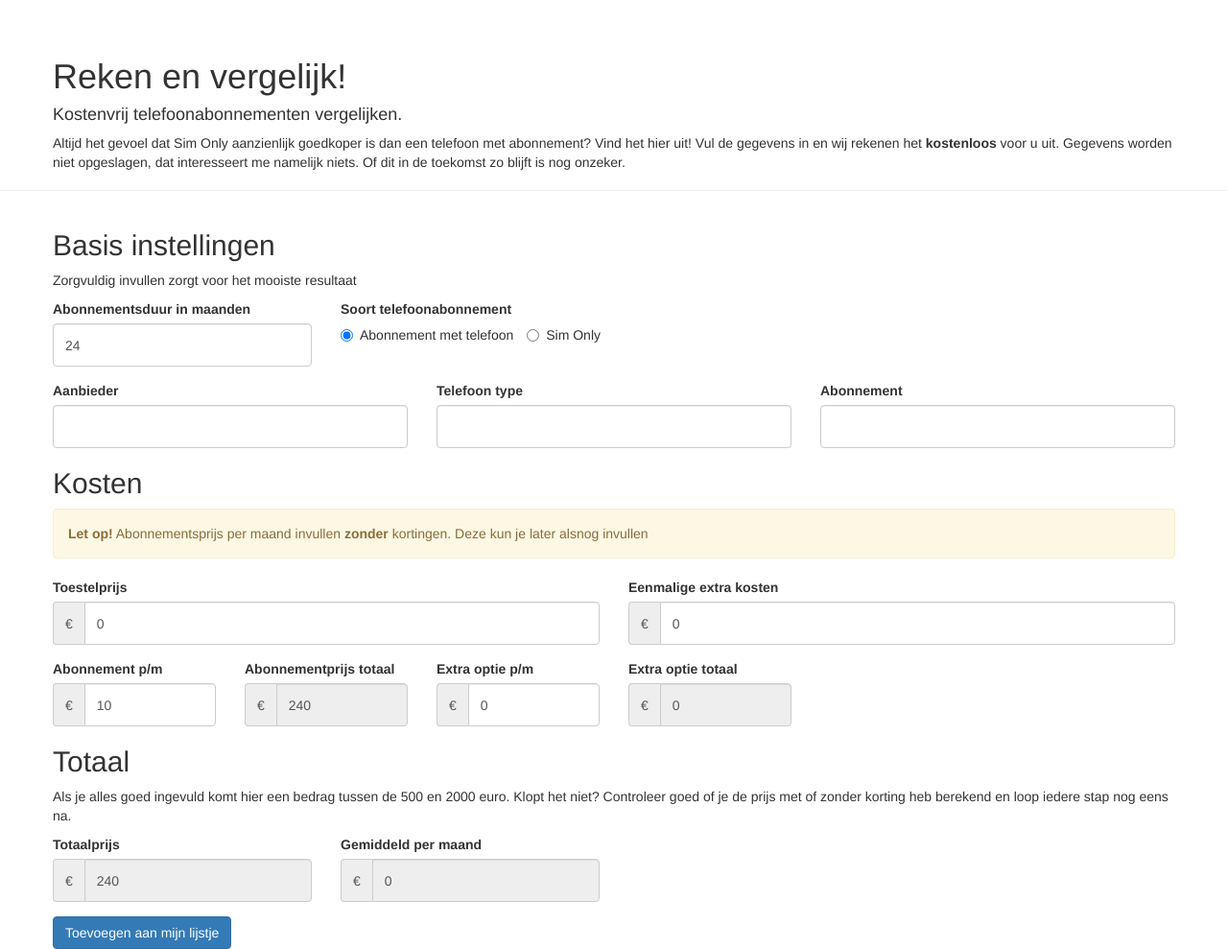
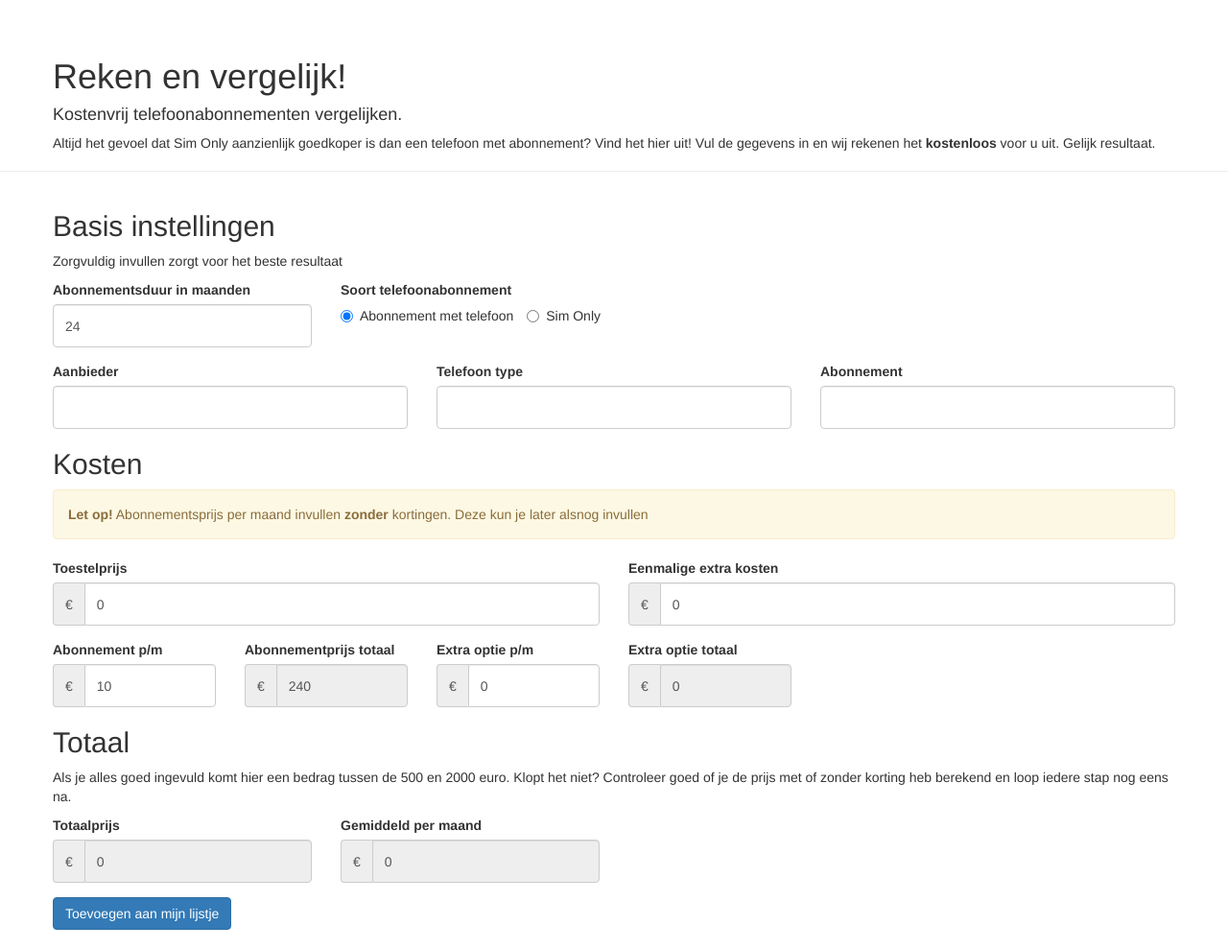
Before and after one commit to nsmeele/telefoon-rekenmachine, a PHP site: page / in a window 1280 px wide. Shown: the whole page at 96% size. Run offline with PHP 8.4, Linux system fonts and the light colour scheme.

Commit message:
Kleine verbeteringen

```diff
--- a/assets/js/main.js
+++ b/assets/js/main.js
@@ -17,11 +17,12 @@ $(document).ready(function() {
 		    var bereken_abonnementprijs_totaal = abonnementsduur*abonnement_p_m;
 		    var bereken_extra_optie_totaal = abonnementsduur*extra_p_m;
 		    var bereken_totaalprijs = bereken_abonnementprijs_totaal+bereken_extra_optie_totaal;
+		    var bereken_eenmalige_kosten = toestelprijs+eenmalige_kosten;
 
 
 		    $( "input#abonnementprijs_totaal" ).val( bereken_abonnementprijs_totaal );
 		    $( "input#extra_optie_totaal" ).val( bereken_extra_optie_totaal );
-			$( "input#totaalprijs" ).val( bereken_totaalprijs );
+			// $( "input#totaalprijs" ).val( bereken_eenmalige_kosten );
 
 			// console.log( toestelprijs );
 
--- a/index.php
+++ b/index.php
@@ -18,7 +18,7 @@
 			<div class="row">
 				<h1>Reken en vergelijk!</h1>
 				<h4>Kostenvrij telefoonabonnementen vergelijken.</h4>
-				<p>Altijd het gevoel dat Sim Only aanzienlijk goedkoper is dan een telefoon met abonnement? Vind het hier uit! Vul de gegevens in en wij rekenen het <strong>kostenloos</strong> voor u uit. Gegevens worden niet opgeslagen, dat interesseert me namelijk niets. Of dit in de toekomst zo blijft is nog onzeker.</p>
+				<p>Altijd het gevoel dat Sim Only aanzienlijk goedkoper is dan een telefoon met abonnement? Vind het hier uit! Vul de gegevens in en wij rekenen het <strong>kostenloos</strong> voor u uit. Gelijk resultaat.</p>
 			</div>
 		</div>
 	</header>
@@ -31,7 +31,7 @@
 
 				<form>
 					<h2>Basis instellingen</h2>
-					<p>Zorgvuldig invullen zorgt voor het mooiste resultaat</p>
+					<p>Zorgvuldig invullen zorgt voor het beste resultaat</p>
 
 
 					<div class="form-group">
```
Also changed, not shown: README.md.
